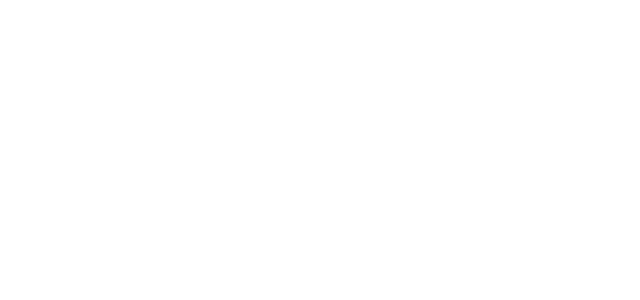
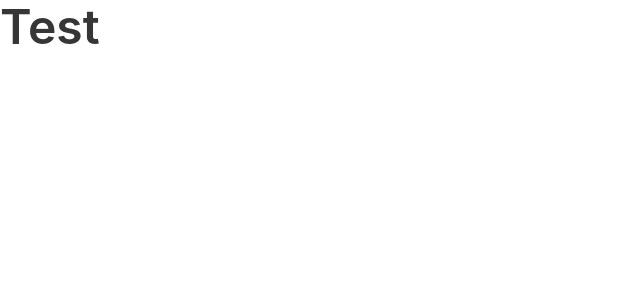
Before and after one commit to lucas-emg/cult-finder, a React (Create React App) app: page / in a window 1280 px wide. Shown: the top 300 px of the page, without its empty margins (0-640 px from the left). Built offline with nearby package versions, Linux system fonts and the light colour scheme.

Commit message:
added bulma to project

```diff
--- a/package.json
+++ b/package.json
@@ -6,6 +6,7 @@
     "@testing-library/jest-dom": "^5.16.2",
     "@testing-library/react": "^12.1.2",
     "@testing-library/user-event": "^13.5.0",
+    "bulma": "^0.9.3",
     "react": "^17.0.2",
     "react-dom": "^17.0.2",
     "react-scripts": "5.0.0",
--- a/src/App.js
+++ b/src/App.js
@@ -1,8 +1,9 @@
-
+import 'bulma/css/bulma.css';
 
 function App() {
   return (
     <div className="App">
+    <h1 className='title is-1'>Test</h1>
 
     </div>
   );
```
